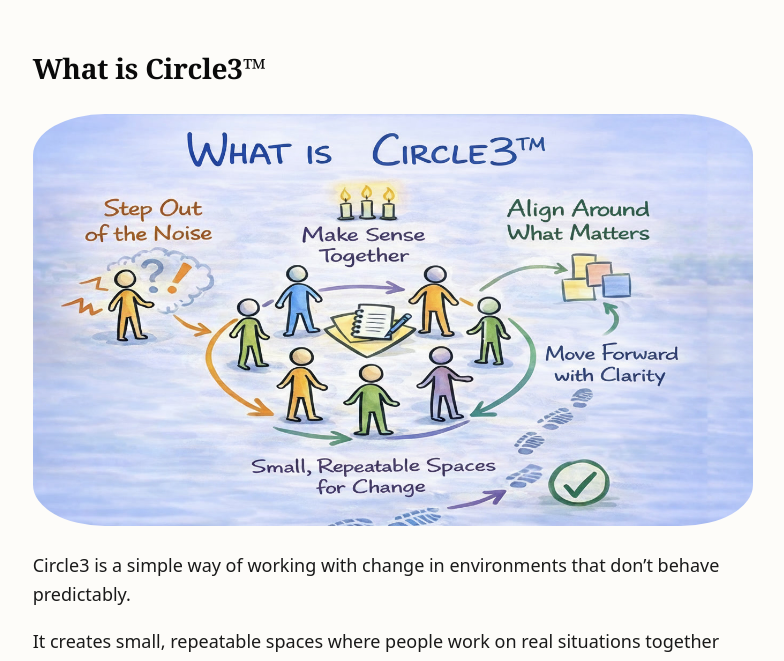
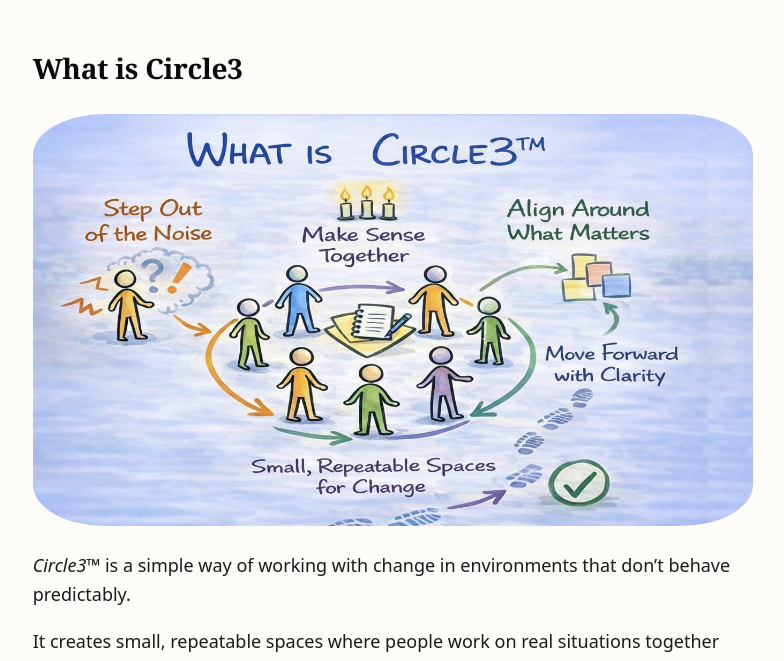
Before and after one commit to basil-family-lab/circle, a Jekyll site: the page built from method.md, in a window 1280 px wide. Shown: the top 661 px of the page, without its empty margins (247-1031 px from the left). Built offline with Jekyll 4.4.1, drawn with Linux system fonts in a browser that asks for light colours.

Commit message:
refactor: ™ symbol usage

```diff
--- a/method.md
+++ b/method.md
@@ -1,16 +1,16 @@
 ---
 layout: default
-title: What is Circle3™?
+title: What is Circle3?
 description: Circle3 helps leaders create alignment and momentum in complex environments where change doesn’t follow a plan.
 permalink: /method/
 css_id: method
 ---
 
-# What is Circle3™
+# What is Circle3
 
 ![Circle3](/images/method.png)
 
-Circle3 is a simple way of working with change in environments that don’t behave predictably.
+*Circle3™* is a simple way of working with change in environments that don’t behave predictably.
 
 It creates small, repeatable spaces where people work on real situations together and make sense of what is happening in real time.
 
```
Also changed, not shown: index.md (+1 -1 lines), moves.md (+1 -1 lines).
